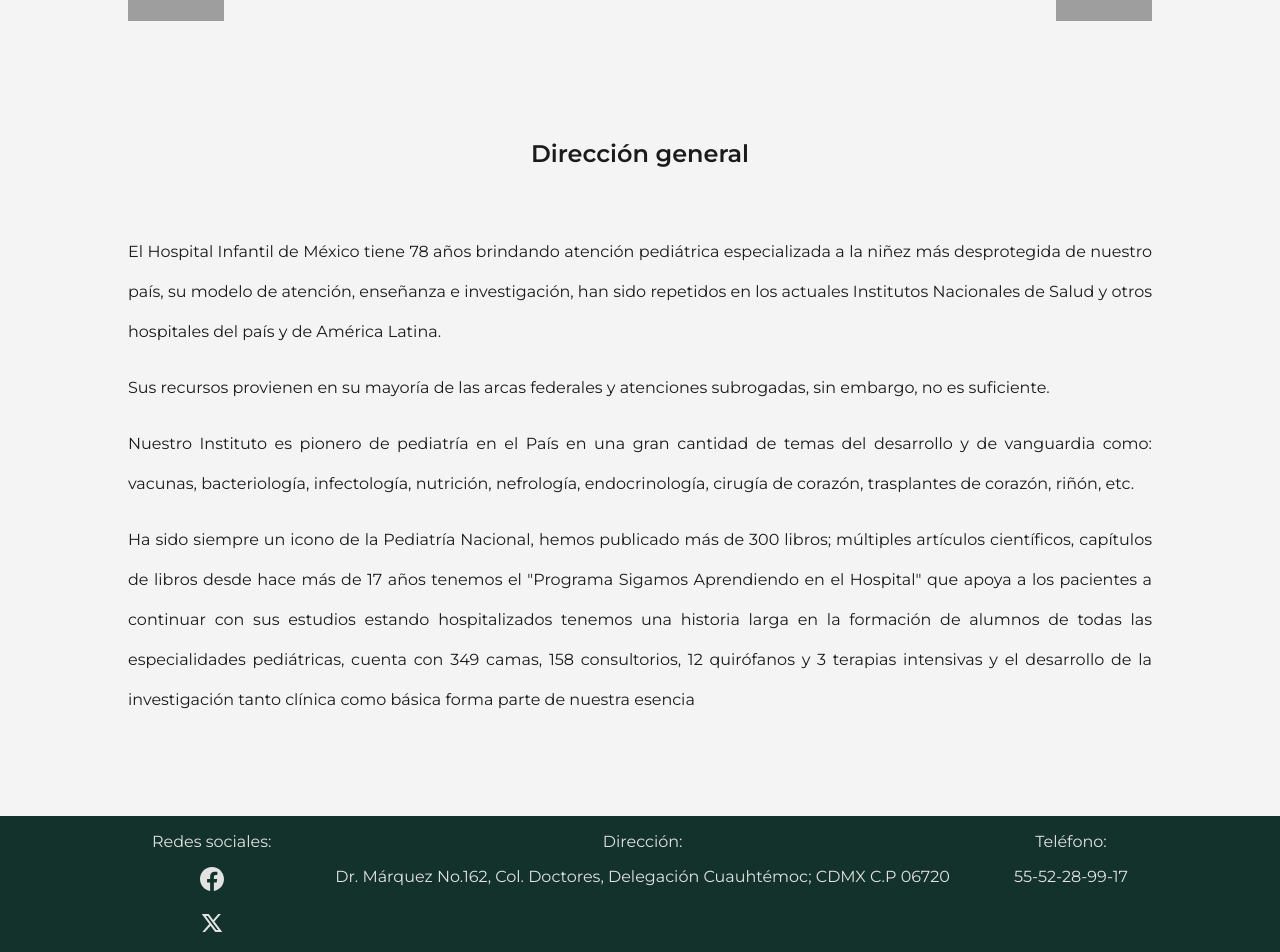
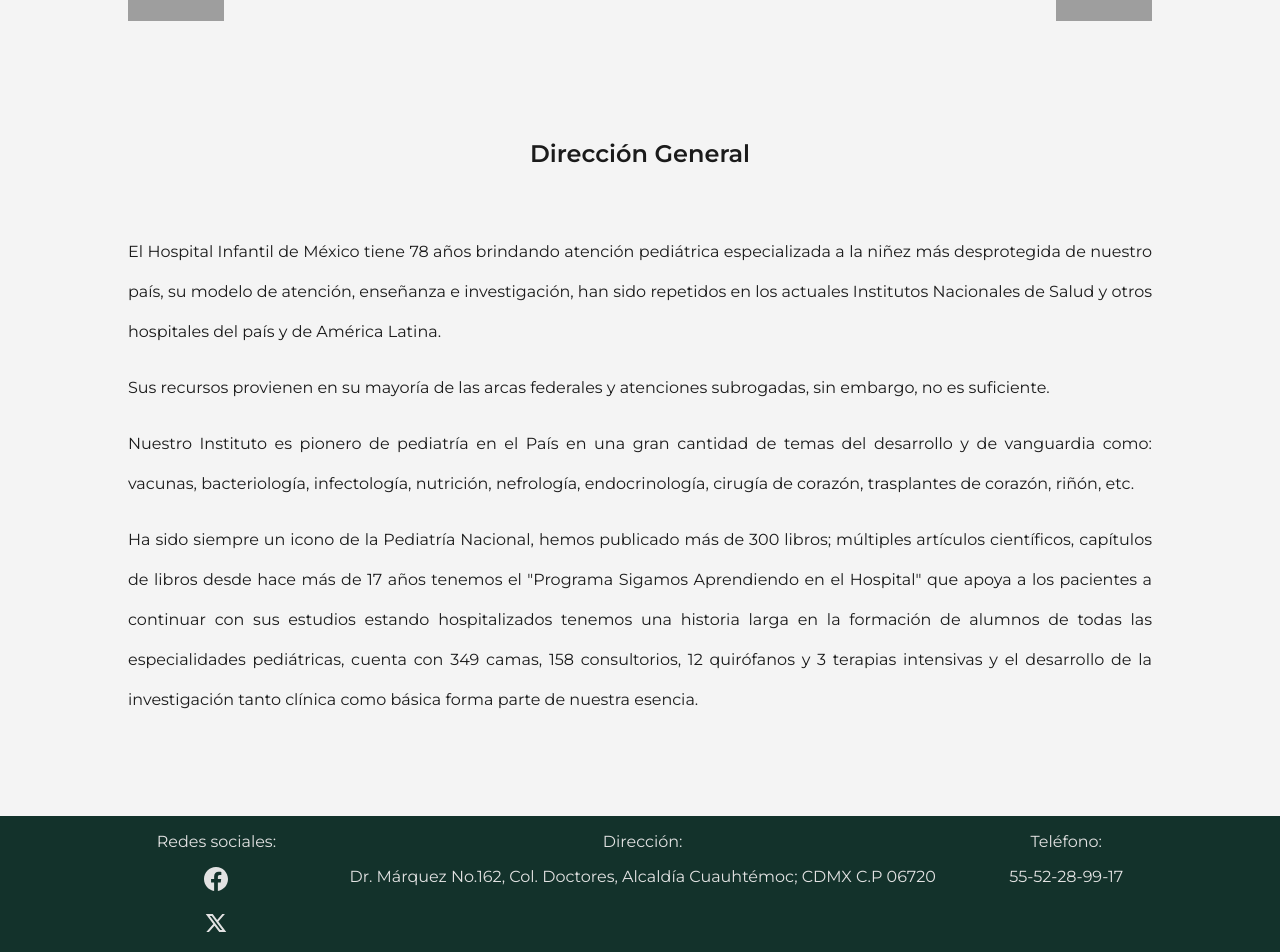
Before and after one commit to ricardoggz/himfg-cursos-website, a Next.js app: page /general in a window 1280 px wide. Shown: the part 180-1132 px from the top of the page. Built offline with nearby package versions, Linux system fonts and the light colour scheme; grey boxes are pictures that could not be loaded.

Commit message:
cambios para deploy

```diff
--- a/src/components/footer/footer.js
+++ b/src/components/footer/footer.js
@@ -43,7 +43,7 @@ export const Footer = ()=>{
                 <div>
                     <li>Dirección:</li>
                     <li>
-                        Dr. Márquez No.162, Col. Doctores, Delegación Cuauhtémoc; CDMX C.P 06720
+                        Dr. Márquez No.162, Col. Doctores, Alcaldía Cuauhtémoc; CDMX C.P 06720
                     </li>
                 </div>
                 <div>
--- a/src/pages/ensenanza/index.js
+++ b/src/pages/ensenanza/index.js
@@ -21,7 +21,7 @@ const EducativeOfer = ()=>{
       </Head>
       <Container>
         <Page
-          title='Dirección de enseñanza'
+          title='Dirección de Enseñanza'
           listMenu={paths}
           textMenu='Consulta AQUÍ nuestros cursos'
           route='ensenanza/offer'
--- a/src/pages/general/index.js
+++ b/src/pages/general/index.js
@@ -3,7 +3,7 @@ import { Container, Page } from '../../components'
 const General = ()=>{
     return (
         <Container>
-            <Page title='Dirección general'>
+            <Page title='Dirección General'>
                 <p>
                     El Hospital Infantil de México tiene 78 años brindando atención pediátrica especializada a la niñez más desprotegida de nuestro país,
                     su modelo de atención,
@@ -23,7 +23,7 @@ const General = ()=>{
                     hemos publicado más de 300 libros;
                     múltiples artículos científicos,
                     capítulos de libros desde hace más de 17 años tenemos el "Programa Sigamos Aprendiendo en el Hospital" que apoya a los pacientes a continuar con sus estudios estando hospitalizados tenemos una historia larga en la formación de alumnos de todas las especialidades pediátricas,
-                    cuenta con 349 camas, 158 consultorios, 12 quirófanos y 3 terapias intensivas y el desarrollo de la investigación tanto clínica como básica forma parte de nuestra esencia
+                    cuenta con 349 camas, 158 consultorios, 12 quirófanos y 3 terapias intensivas y el desarrollo de la investigación tanto clínica como básica forma parte de nuestra esencia.
                 </p>
             </Page>
         </Container>
--- a/src/pages/medica/index.js
+++ b/src/pages/medica/index.js
@@ -10,12 +10,12 @@ const Medica = ()=>{
                     Nuestra misión es proporcionar atención médica de alta especialidad con los más altos estándares de seguridad y calidad.
                     Para ello contamos con 225 médicos, 790 enfermeras, 63 trabajadoras sociales y 45 trabajadores de relaciones públicas.
                     En cuanto a infraestructura tenemos 349 camas, 158 consultorios, 12 quirófanos.
-                    El Hospital cuenta con equipo sofisticado de alta tecnología entre los que destacan el tomógrafo de 3 teslas, resonancia magnética, gamacámara, acelerador lineal y el microscopio electrónico de transmisión de 120 kv
+                    El Hospital cuenta con equipo sofisticado de alta tecnología entre los que destacan el tomógrafo de 3 teslas, resonancia magnética, gamacámara, acelerador lineal y el microscopio electrónico de transmisión de 120 kv.
                 </p>
                 <p>
                     Cada año otorgamos más de 200,000 consultas, 16,000 atenciones en urgencias, se realizan más de 5000 procedimientos quirúrgicos de alta especialidad, más de 11,000 anestesias, 1,000,000 de estudios de laboratorio y gabinete.
                     Egresan anualmente de hospitalización alrededor de 7500 pacientes, uno de cada tres con padecimiento oncológico y uno de cada 5 con malformaciones congénitas.
-                    A pesar de lo grave y complejo de las enfermedades que se atienden, la mortalidad es solo de 2.3/100 egresos, la tasa de sobrevida por leucemia es del 85%, cuando en 2012 era del 64%. La percepción de satisfacción en calidad de atención se ubica en 95%
+                    A pesar de lo grave y complejo de las enfermedades que se atienden, la mortalidad es solo de 2.3/100 egresos, la tasa de sobrevida por leucemia es del 85%, cuando en 2012 era del 64%. La percepción de satisfacción en calidad de atención se ubica en 95%.
                 </p>
             </Page>
         </Container>
```
